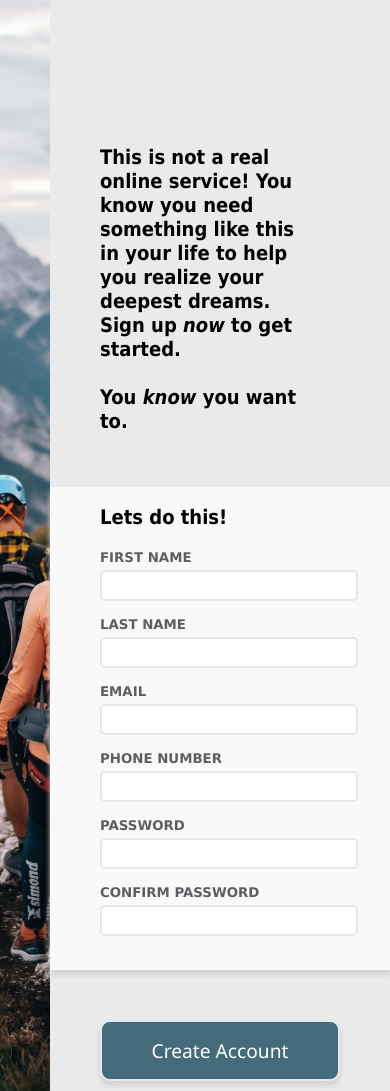
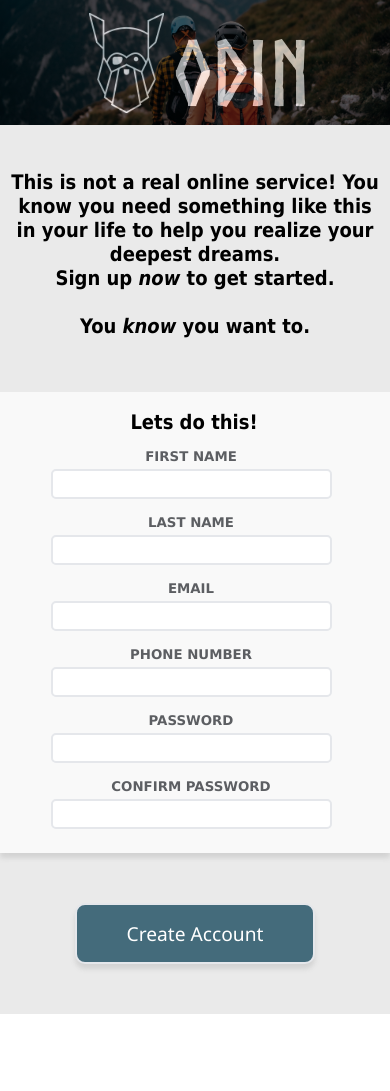
Before and after one commit to cferring/Project-Sign-up-Form, a plain HTML site: page index.html in a window 390 px wide. Shown: the top 1091 px of the page. After the commit the page ends 1014 px from the top, so only its background shows below. Drawn offline with Linux system fonts and the light colour scheme.

Commit message:
Final logo added, page given resize flexibility and haptic tweaks

```diff
--- a/index.html
+++ b/index.html
@@ -6,6 +6,7 @@
     <meta name="viewport" content="width=device-width, initial-scale=1.0">
     <title>Document</title>
     <link rel="stylesheet" href="style.css">
+    <link rel="NorseBold" href="Norse-Bold.otf">
 </head>
 <body>
     <!-- How you attack this project is mostly up to you,
@@ -14,6 +15,10 @@
     <div class="signUpPage">
         <!-- Background Pic -->
         <div class="picSide">
+            <div class="banner">
+                <img src="odin-lined.png" alt="Odin logo" id="odinLogo">
+                <div class="banner-heading">ODIN</div>
+            </div>
             <img src="martin-marek-uN6qWlgmuTs-unsplash.jpg" alt="couple hiking in mountains" id="backgroundPic">
         </div>
         <!-- Form -->
@@ -27,27 +32,27 @@
                     <ul>
                         <li>
                             <label for="firstname">FIRST NAME</label>
-                            <input name="firstname" type="text">
+                            <input name="firstname" type="text" class="error" required>
                         </li>
                         <li>
                             <label for="lastname">LAST NAME</label>
-                            <input name="lastname" type="text">
+                            <input name="lastname" type="text" required>
                         </li>
                         <li>
                             <label for="email">EMAIL</label>
-                            <input name="email" type="text">
+                            <input name="email" type="text" required>
                         </li>
                         <li>
                             <label for="phonenumber">PHONE NUMBER</label>
-                            <input name="phonenumber" type="text">
+                            <input name="phonenumber" type="text" required>
                         </li>
                         <li>
                             <label for="password">PASSWORD</label>
-                            <input name="password" type="text">
+                            <input name="password" type="text" required>
                         </li>
                         <li>
                             <label for="confirmedpassword">CONFIRM PASSWORD</label>
-                            <input name="confirmedpassword" type="text">
+                            <input name="confirmedpassword" type="text" required>
                         </li>
                     </ul>
                 </fieldset>
--- a/style.css
+++ b/style.css
@@ -25,15 +25,21 @@ body {
     padding-top: 125px;
 }
 
-img {
+#backgroundPic {
     object-fit: cover;
     width: 100%;
     height: 100%;
+
+    background-position: center;
+    background-size: auto;
+    background-repeat: no-repeat;
+    width: 40vw;
 }
 
 fieldset {
     border-style: none;
     background-color: rgb(249, 249, 249);
+    padding: 0px;
     padding-left: 50px;
     box-shadow: 0px 5px 5px lightgray;
     margin: 0px;
@@ -80,7 +86,6 @@ h2 {
     font-family: Tahoma, Verdana, sans-serif;
     font-size: 20px;
     font-weight: bold;
-    /* font-stretch: expanded; */
 }
 
 input {
@@ -103,3 +108,119 @@ input {
     font-family: 'Segoe UI', Tahoma, Geneva, Verdana, sans-serif;
     font-size: larger;
 }
+
+.banner {
+    display: flex;
+    justify-content: center;
+    align-items: center;
+    position: absolute;
+    background: black;
+    min-width: 37%;
+    opacity: 0.6;
+    color: white;
+    top: 8rem;
+    text-align: center;
+    font-size: 1.2em;
+    height: 125px;
+    z-index: 1;
+
+}
+.banner-heading {
+    position: relative;
+    left: 10px;
+    top: 10px;
+    font-family: NorseBold;
+    font-size: max(90px, 70px);
+}
+
+#odinLogo {
+    height:100px;
+}
+
+/* Validation and Haptics */
+input:focus {
+    box-shadow: 0px 5px 5px lightgray;
+    outline-style: none;
+    border-color: rgb(42, 189, 247);
+    border-width: 3px;
+}
+
+input:user-valid {
+    outline-style: none;
+    border-color: green;
+    border-width: 3px;
+}
+
+input:user-invalid {
+    outline-style: none;
+    border-color: red;
+    border-width: 3px;
+}
+
+#submit:hover {
+    background-color: #3d89a7;
+    color: white;
+}
+
+/* Externals */
+@font-face {
+    font-family: NorseBold;
+    src: url("Norse-Bold.otf") format("opentype");
+}
+
+
+
+@media only screen and (max-width: 600px)  {
+    .signUpPage{
+        flex-flow: column;
+        height: auto;
+        text-align: center;
+        justify-content: center;
+    }
+    #backgroundPic{
+        width: 100vw;
+        /* height: 15vh; */
+        display: flex;
+        /* background-size: 100vw; */
+    }
+    .odinLogo{
+        width: 100vw;
+        position: static;
+        gap: 10px;
+    }
+    .formSide{
+        width: auto;
+        height: auto;
+        padding-top: 25px;
+    }
+
+    #backgroundPic{
+        position: absolute;
+        top: 0px;
+        /* height:17vh; */
+        height: 125px;
+    }
+    .banner{
+        position: relative;
+        top: 0px;
+    }
+    .input{
+        text-align: left;
+        width: auto;
+        font-size: 0.9em;
+    }
+    input{
+        font-size: 0.9rem;
+        height: 1.5rem;
+        width: 70vw;
+    }
+    p {
+        padding-left: 10px;
+        padding-right: 10px;
+    }
+    fieldset {
+        display: flex;
+        padding-left: 0px;
+        justify-content: center;
+    }
+}
```
